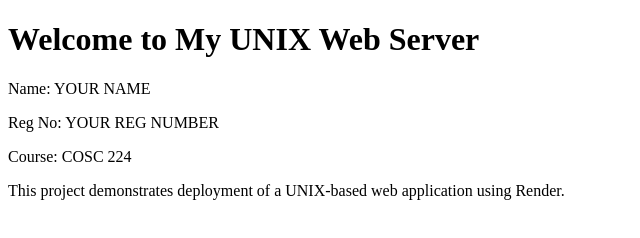
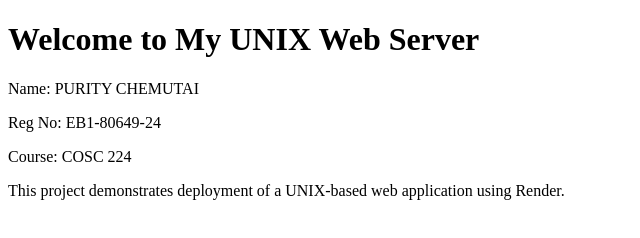
Before and after one commit to chemu123-r/cosc224-project, a website: page index.html in a window 1280 px wide. Shown: the whole page, without its empty margins (0-640 px from the left). Drawn offline with Linux system fonts and the light colour scheme.

Commit message:
Update index.html

```diff
--- a/index.html
+++ b/index.html
@@ -5,8 +5,8 @@
 </head>
 <body>
     <h1>Welcome to My UNIX Web Server</h1>
-    <p>Name: YOUR NAME</p>
-    <p>Reg No: YOUR REG NUMBER</p>
+    <p>Name: PURITY CHEMUTAI</p>
+    <p>Reg No: EB1-80649-24</p>
     <p>Course: COSC 224</p>
     <p>This project demonstrates deployment of a UNIX-based web application using Render.</p>
 </body>
```
